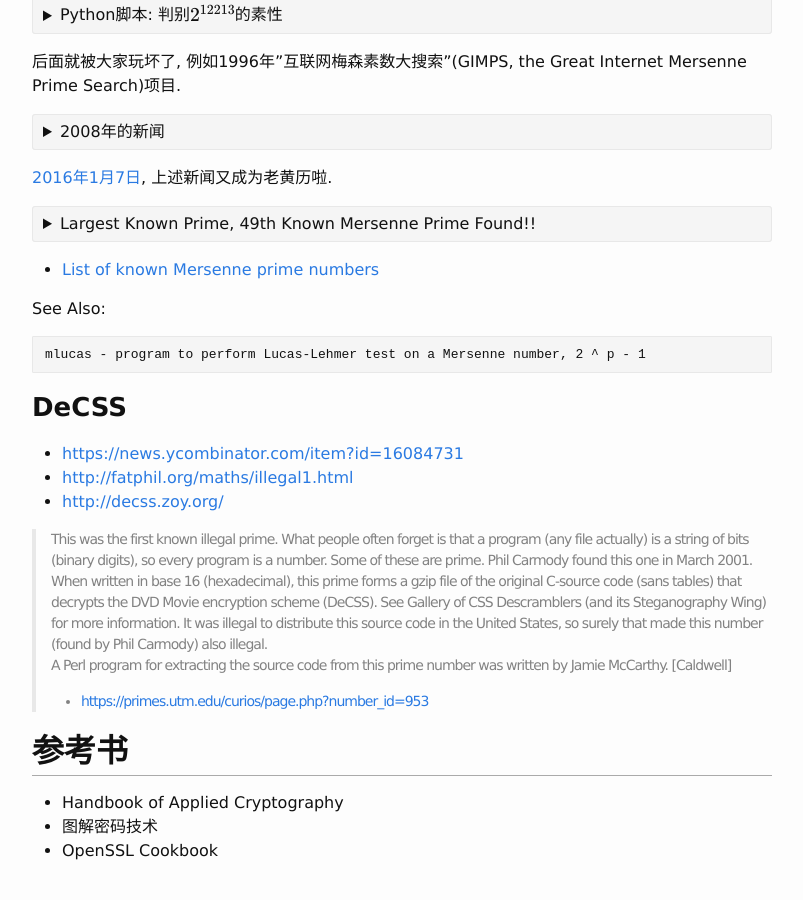
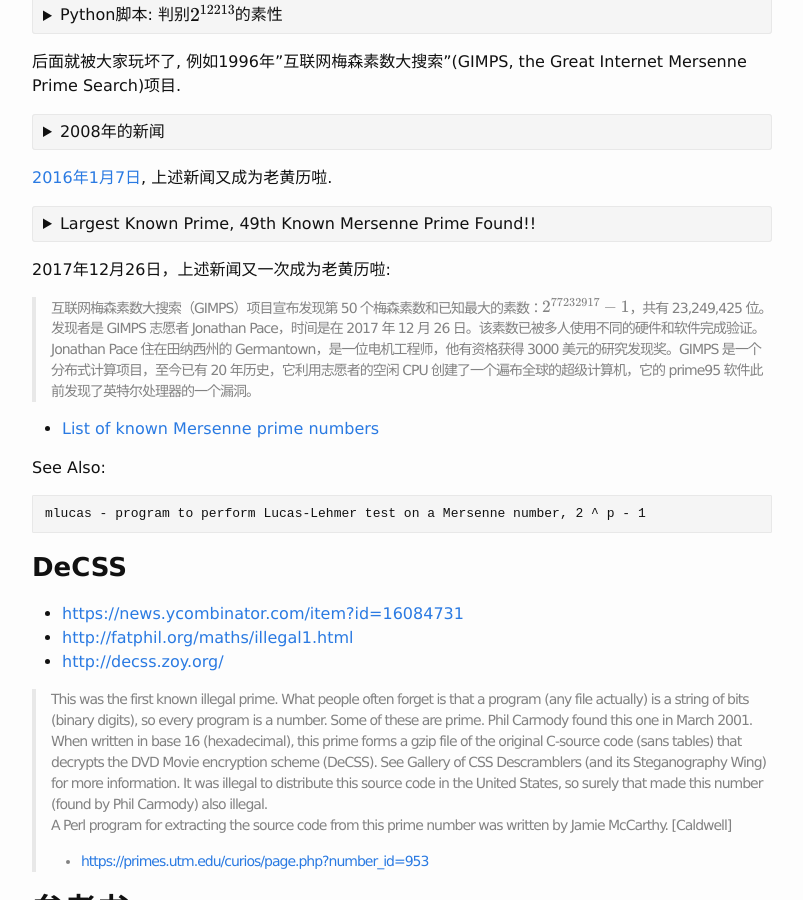
Before and after one commit to scateu/scateu.github.io, a Jekyll site: the page built from _posts/2016-11-25-crypto-note.md, in a window 1280 px wide and 900 px high, scrolled down 9880 px. Shown: the whole window, without its empty margins (238-1041 px from the left). Built offline with Jekyll 4.4.1, drawn with Linux system fonts in a browser that asks for light colours; nearby versions of some CDN libraries; formulas are drawn with MathJax 3; comment, search, counter and statistics services are not loaded.

Commit message:
2018年 1月18日 星期四 16时01分10秒 CST

```diff
--- a/_posts/2016-11-25-crypto-note.md
+++ b/_posts/2016-11-25-crypto-note.md
@@ -561,6 +561,10 @@ print isprime(2**11213 - 1)
 > January 7, 2016 — GIMPS celebrated its 20th anniversary with the discovery of the largest known prime number,  $2^{74207281}-1$. Curtis Cooper, one of many thousands of GIMPS volunteers, used one of his university's computers to make the find. The prime number, also known as M74207281, is calculated by multiplying together 74,207,281 twos then subtracting one. It has 22,338,618 digits -- almost 5 million digits longer than the previous record prime number.
 </details>
 
+2017年12月26日，上述新闻又一次成为老黄历啦:
+
+> 互联网梅森素数大搜索（GIMPS）项目宣布发现第 50 个梅森素数和已知最大的素数：$2^{77232917}-1$，共有 23,249,425 位。发现者是 GIMPS 志愿者 Jonathan Pace，时间是在 2017 年 12 月 26 日。该素数已被多人使用不同的硬件和软件完成验证。Jonathan Pace 住在田纳西州的 Germantown，是一位电机工程师，他有资格获得 3000 美元的研究发现奖。GIMPS 是一个分布式计算项目，至今已有 20 年历史，它利用志愿者的空闲 CPU 创建了一个遍布全球的超级计算机，它的 prime95 软件此前发现了英特尔处理器的一个漏洞。
+
  - [List of known Mersenne prime numbers](http://www.mersenne.org/primes/)
 
 See Also:
```
